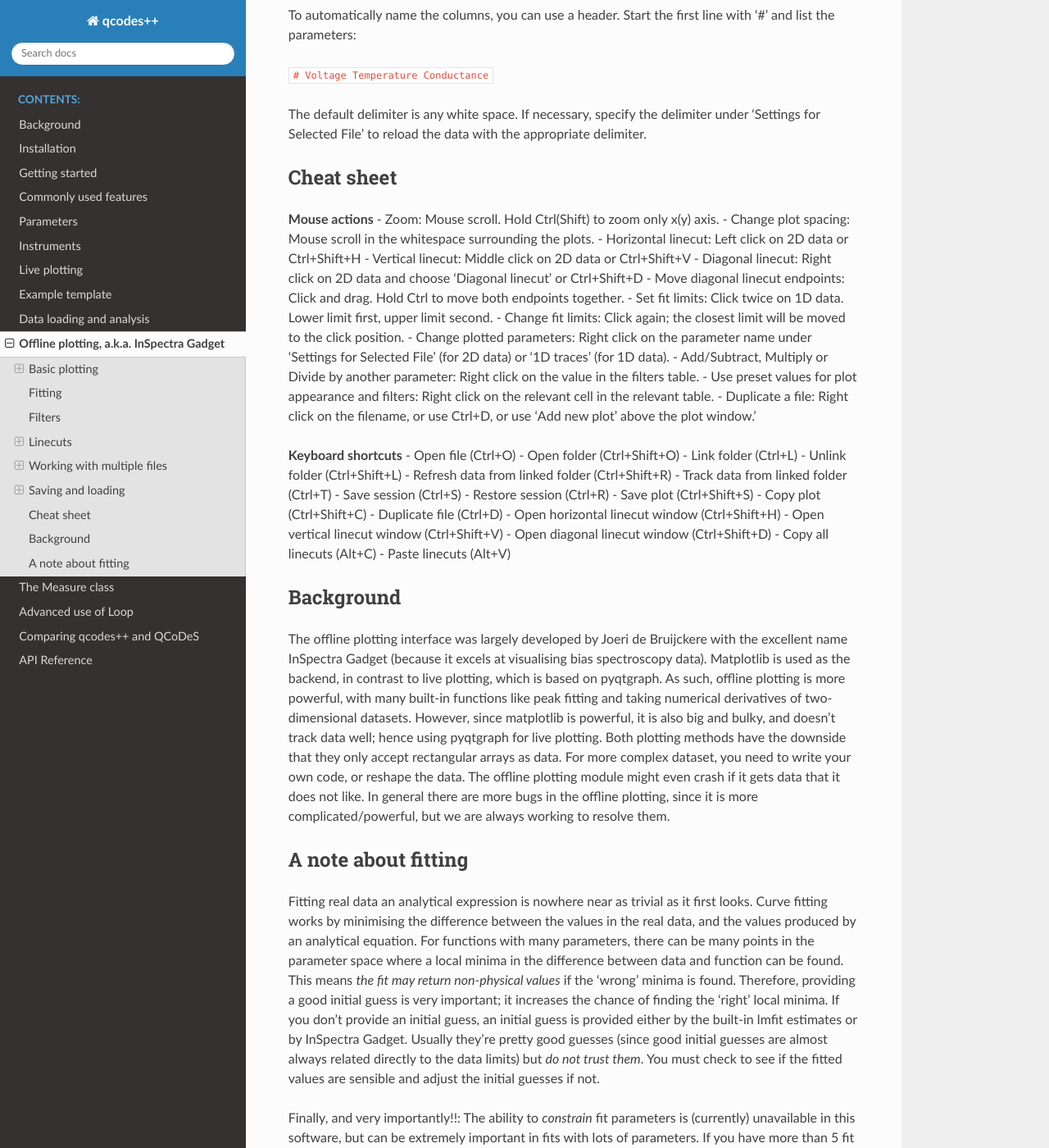
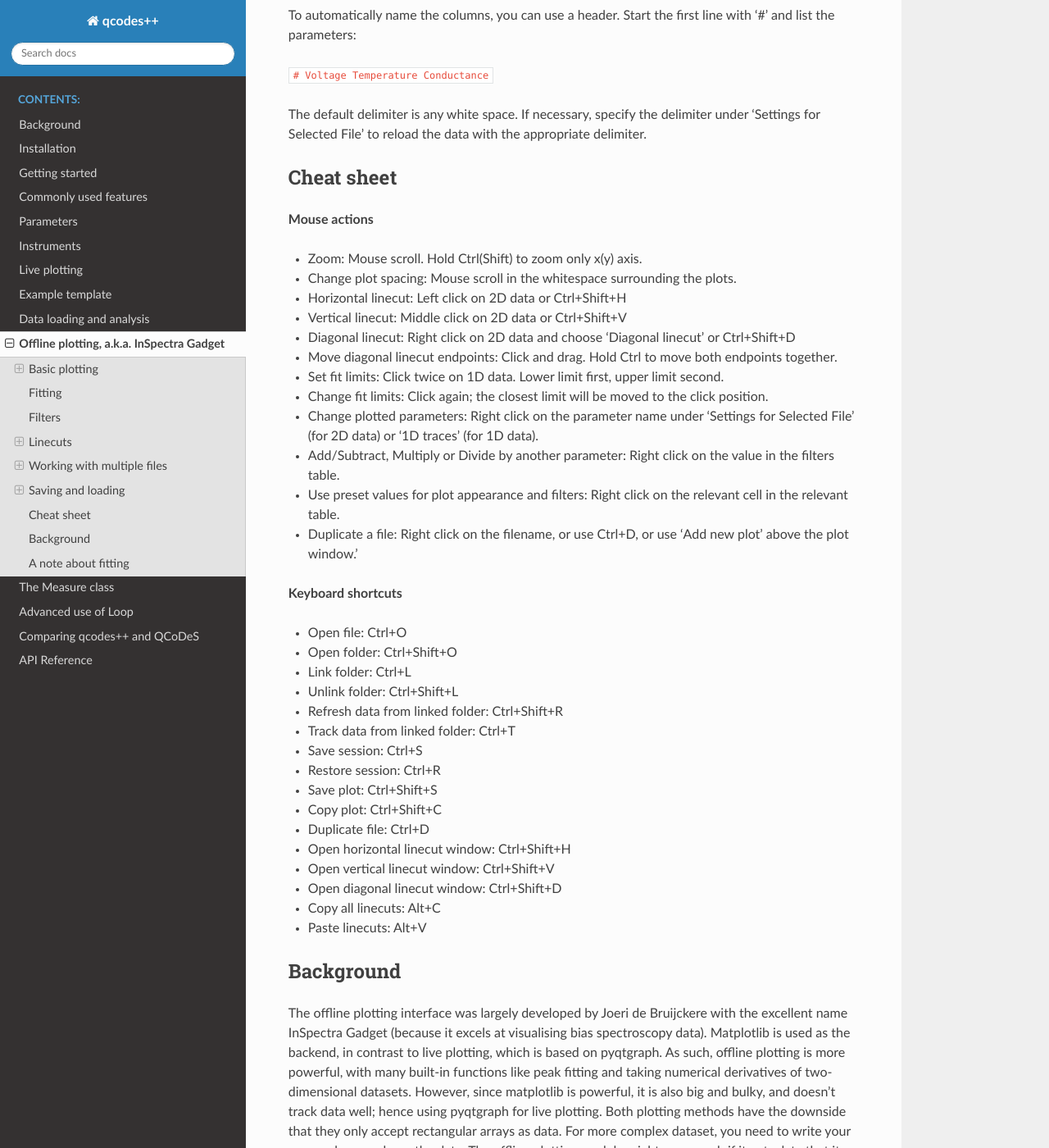
Before and after one commit to qcodespp/qcodespp.github.io, a Sphinx documentation site: the page built from docs/source/offline_plotting.rst, in a window 1280 px wide and 1400 px high, scrolled down 8895 px. Shown: the whole window at 82% size. Built offline with Sphinx 7.4.7 and the Read the Docs theme 3.1.0, drawn with Linux system fonts in a browser that asks for light colours.

Commit message:
offlien plotting

```diff
--- a/docs/source/offline_plotting.rst
+++ b/docs/source/offline_plotting.rst
@@ -321,7 +321,9 @@ The default delimiter is any white space. If necessary, specify the delimiter un
 
 Cheat sheet
 -----------
+
 **Mouse actions**
+
 - Zoom: Mouse scroll. Hold Ctrl(Shift) to zoom only x(y) axis.
 - Change plot spacing: Mouse scroll in the whitespace surrounding the plots.
 - Horizontal linecut: Left click on 2D data or Ctrl+Shift+H
@@ -336,22 +338,23 @@ Cheat sheet
 - Duplicate a file: Right click on the filename, or use Ctrl+D, or use 'Add new plot' above the plot window.'
 
 **Keyboard shortcuts**
-- Open file (Ctrl+O)
-- Open folder (Ctrl+Shift+O)
-- Link folder (Ctrl+L)
-- Unlink folder (Ctrl+Shift+L)
-- Refresh data from linked folder (Ctrl+Shift+R)
-- Track data from linked folder (Ctrl+T)
-- Save session (Ctrl+S)
-- Restore session (Ctrl+R)
-- Save plot (Ctrl+Shift+S)
-- Copy plot (Ctrl+Shift+C)
-- Duplicate file (Ctrl+D)
-- Open horizontal linecut window (Ctrl+Shift+H)
-- Open vertical linecut window (Ctrl+Shift+V)
-- Open diagonal linecut window (Ctrl+Shift+D)
-- Copy all linecuts (Alt+C)
-- Paste linecuts (Alt+V)
+
+- Open file: Ctrl+O
+- Open folder: Ctrl+Shift+O
+- Link folder: Ctrl+L
+- Unlink folder: Ctrl+Shift+L
+- Refresh data from linked folder: Ctrl+Shift+R
+- Track data from linked folder: Ctrl+T
+- Save session: Ctrl+S
+- Restore session: Ctrl+R
+- Save plot: Ctrl+Shift+S
+- Copy plot: Ctrl+Shift+C
+- Duplicate file: Ctrl+D
+- Open horizontal linecut window: Ctrl+Shift+H
+- Open vertical linecut window: Ctrl+Shift+V
+- Open diagonal linecut window: Ctrl+Shift+D
+- Copy all linecuts: Alt+C
+- Paste linecuts: Alt+V
 
 Background
 ----------
```
